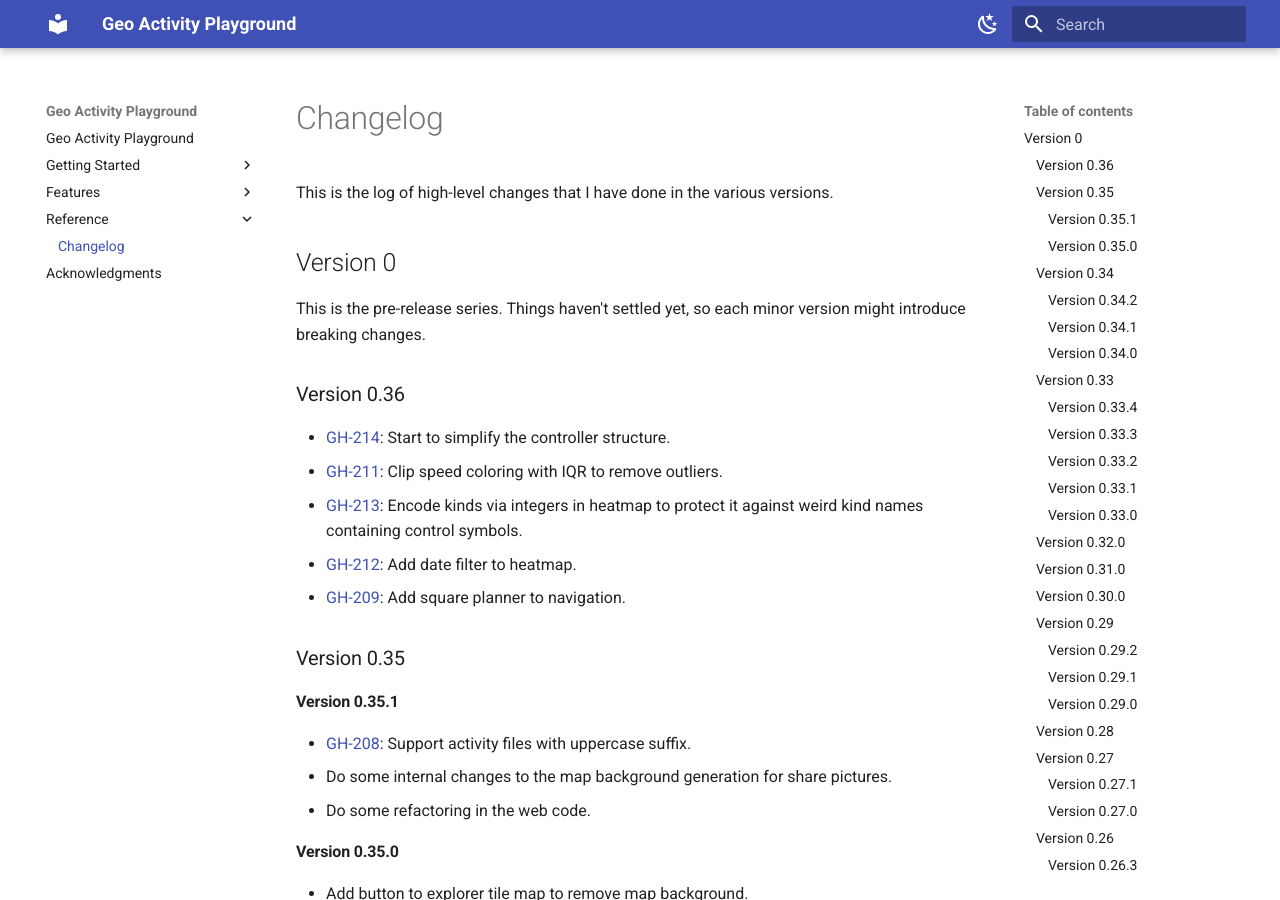
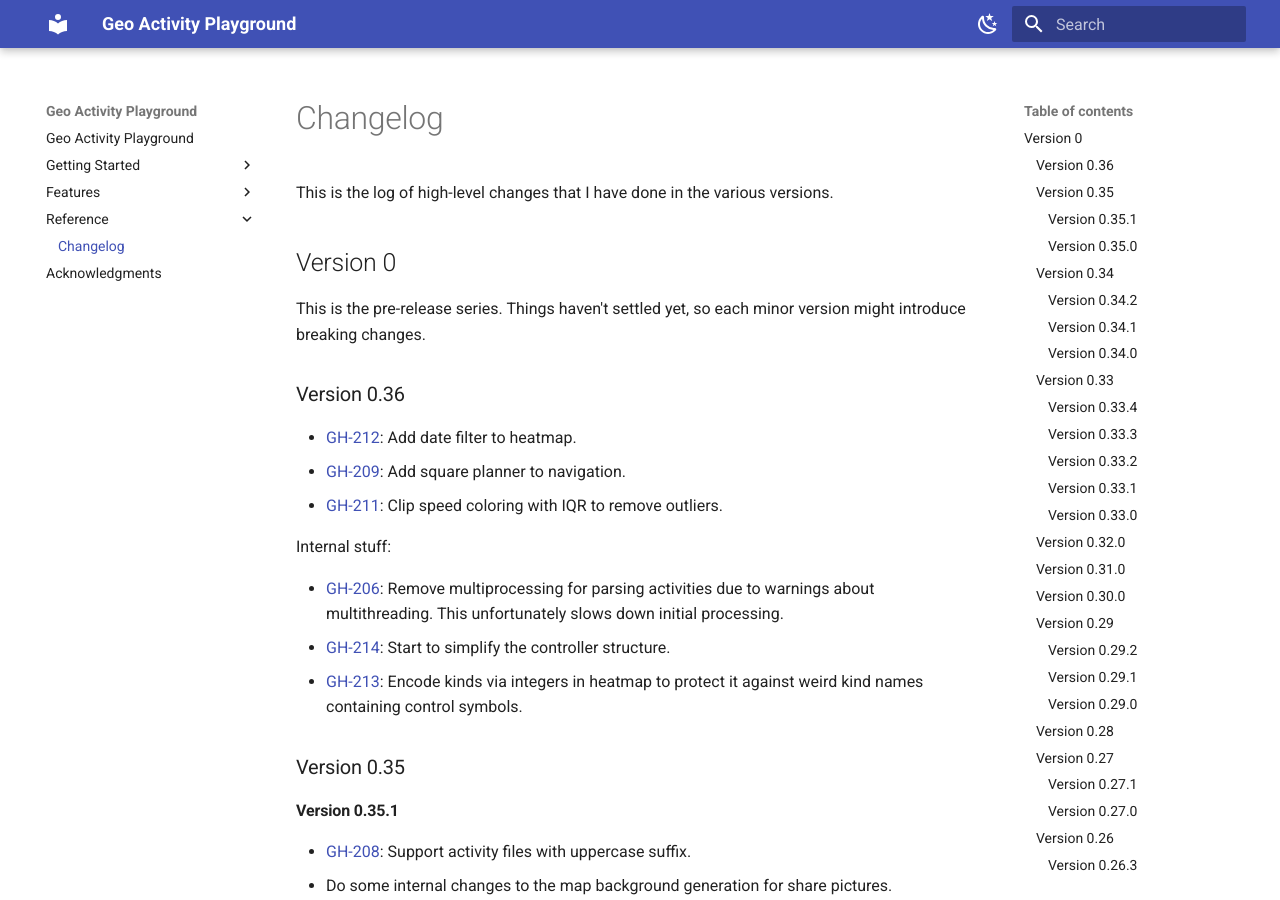
Before and after one commit to martin-ueding/geo-activity-playground, an MkDocs documentation site: the page built from docs/reference/changelog.md, in a window 1280 px wide and 900 px high. Built offline with MkDocs 1.6.1 and Material for MkDocs 9.7.7, drawn with Linux system fonts in a browser that asks for light colours.

Commit message:
Changelog entry

```diff
--- a/docs/reference/changelog.md
+++ b/docs/reference/changelog.md
@@ -12,11 +12,15 @@
 
 ### Version 0.36
 
-- [GH-214](https://github.com/martin-ueding/geo-activity-playground/issues/214): Start to simplify the controller structure.
-- [GH-211](https://github.com/martin-ueding/geo-activity-playground/issues/211): Clip speed coloring with IQR to remove outliers.
-- [GH-213](https://github.com/martin-ueding/geo-activity-playground/issues/213): Encode kinds via integers in heatmap to protect it against weird kind names containing control symbols.
 - [GH-212](https://github.com/martin-ueding/geo-activity-playground/issues/212): Add date filter to heatmap.
 - [GH-209](https://github.com/martin-ueding/geo-activity-playground/issues/209): Add square planner to navigation.
+- [GH-211](https://github.com/martin-ueding/geo-activity-playground/issues/211): Clip speed coloring with IQR to remove outliers.
+
+Internal stuff:
+
+- [GH-206](https://github.com/martin-ueding/geo-activity-playground/issues/206): Remove multiprocessing for parsing activities due to warnings about multithreading. This unfortunately slows down initial processing.
+- [GH-214](https://github.com/martin-ueding/geo-activity-playground/issues/214): Start to simplify the controller structure.
+- [GH-213](https://github.com/martin-ueding/geo-activity-playground/issues/213): Encode kinds via integers in heatmap to protect it against weird kind names containing control symbols.
 
 ### Version 0.35
 
```
